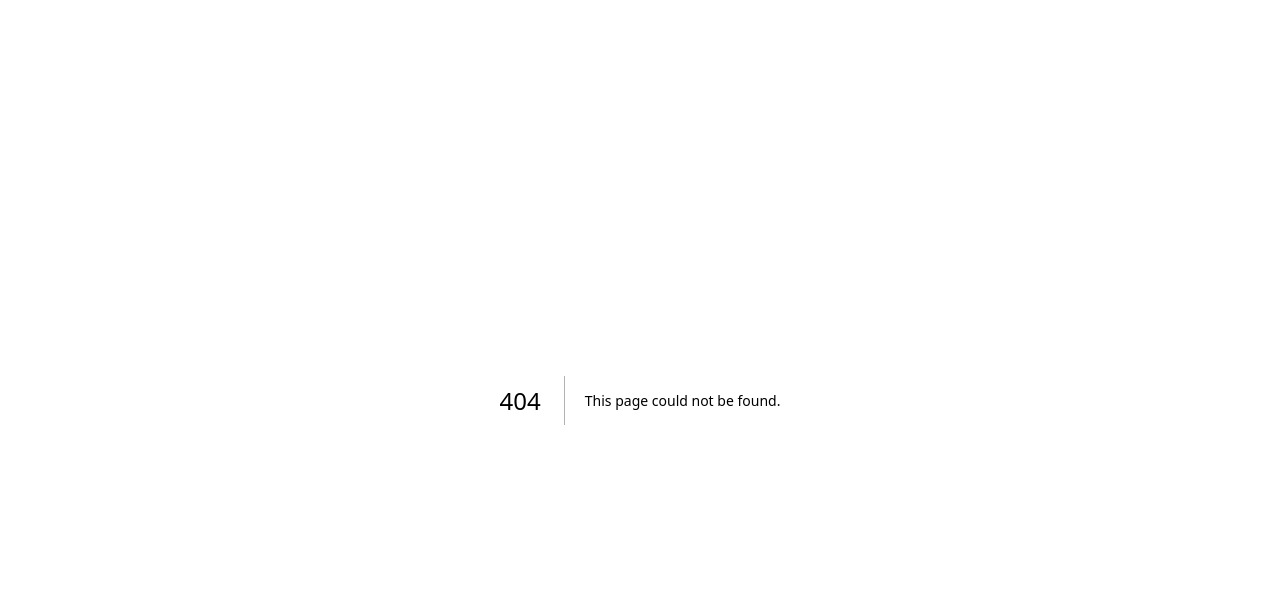
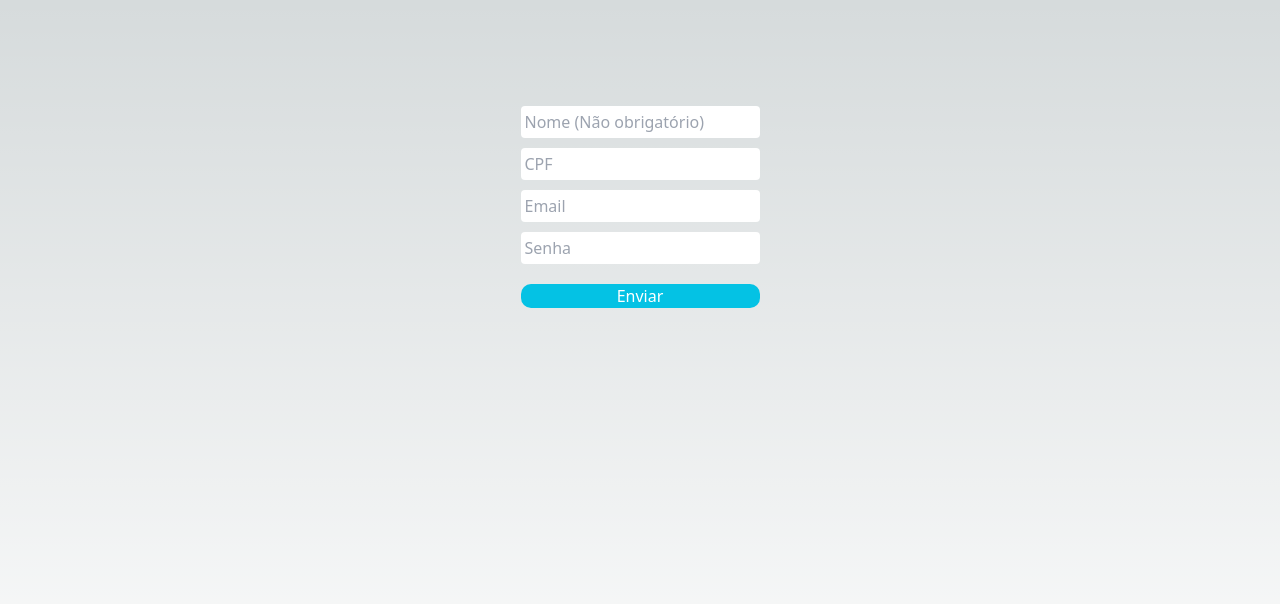
Before and after one commit to carloskbonet/nextproject-senac, a Next.js app: page /user/cadastro in a window 1280 px wide. Before the commit this address had no page. Shown: the top 604 px of the page. Built offline with nearby package versions, Linux system fonts and the light colour scheme.

Commit message:
commit 22.09.2023

```diff
--- a/package.json
+++ b/package.json
@@ -9,6 +9,7 @@
     "lint": "next lint"
   },
   "dependencies": {
+    "@material-tailwind/react": "^2.1.2",
     "@prisma/client": "^5.3.1",
     "@types/node": "20.6.3",
     "@types/react": "18.2.22",
--- a/pages/api/actions/user/create.tsx
+++ b/pages/api/actions/user/create.tsx
@@ -12,7 +12,7 @@
     //Verify request
 
     const checkRequest = userRequest(email , cpf , password , name);
-
+    console.log(cpf);
     if ( checkRequest.status == false ) {
         return res.status(403).json( { message: checkRequest.message } );
     }
--- /dev/null
+++ b/pages/user/cadastro.tsx
@@ -0,0 +1,69 @@
+import Head from "next/head";
+import { useState } from "react";
+
+export default function cadastroPage() {
+    const [ formData , setFormData ] = useState(
+        {
+            name: '',
+            cpf: '',
+            email: '',
+            password: ''
+        }
+    );
+
+    function handleFormEdit( event:any , name:any ) {
+        setFormData({
+            ...formData,
+            [name]: event.target.value
+        })
+    }
+
+    async function formSubmit(event:any) {
+        event.preventDefault();
+
+        const response = await fetch(`/api/actions/user/create`, {
+            method: 'POST',
+            headers: {
+                'Content-type': 'application/json',
+            },
+            body: JSON.stringify(formData)
+        });
+
+        const responseJson = await response.json();
+        console.log(responseJson);
+        console.log(response.status);
+    }
+
+    return (
+        <main className="flex min-h-screen flex-col items-center justify-between p-24">
+            <Head>
+                <title>Cadastro</title>
+            </Head>
+
+            <form onSubmit={formSubmit}>
+                <input type="text" placeholder="Nome (Não obrigatório)" value={formData.name}
+                onChange={(evento) => {handleFormEdit(evento , 'name')}} />
+
+                <br></br>
+
+                <input type="text" placeholder="CPF" value={formData.cpf}
+                onChange={(evento) => {handleFormEdit(evento , 'cpf')}} />
+
+                <br></br>
+
+                <input type="text" placeholder="Email" value={formData.email}
+                onChange={(evento) => {handleFormEdit(evento , 'email')}} />
+
+                <br></br>
+
+                <input type="text" placeholder="Senha" value={formData.password}
+                onChange={(evento) => {handleFormEdit(evento , 'password')}} />
+
+                <br></br>
+                <button>Enviar</button>
+            </form>
+
+        </main>
+    )
+
+}
--- /dev/null
+++ b/styles/cadastro.css
@@ -0,0 +1,3 @@
+main {
+    background-color: blue;
+}
--- a/styles/globals.css
+++ b/styles/globals.css
@@ -25,3 +25,23 @@
     )
     rgb(var(--background-start-rgb));
 }
+
+
+input {
+  border-radius: 4px;
+  padding: 4px;
+  margin-top: 10px;
+}
+
+button {
+  margin-top: 20px;
+  border-radius: 10px;
+  background-color: rgb(4, 194, 228);
+  width: 100%;
+  height: 30%;
+  color: white;
+}
+
+button:hover {
+  background-color: green;
+}
```
Also changed, not shown: 2 other files (tests, documents, lock files or other folders).
